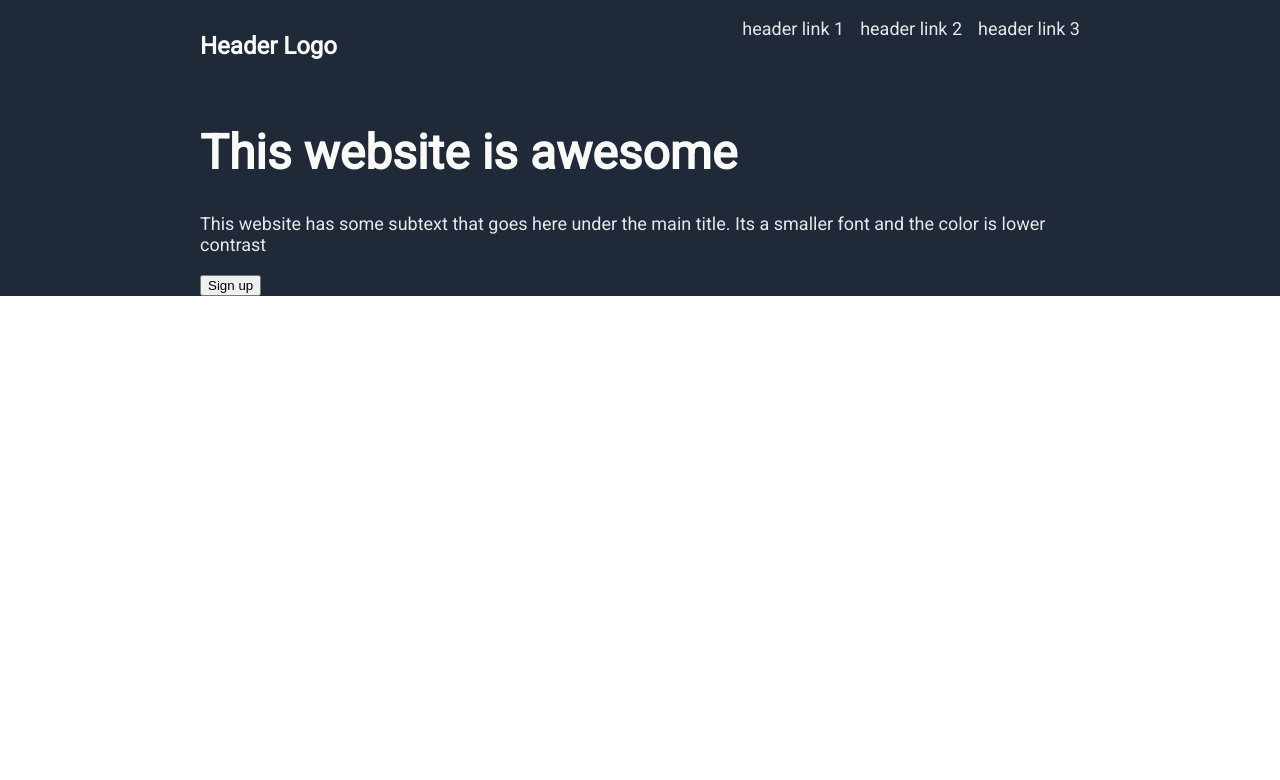
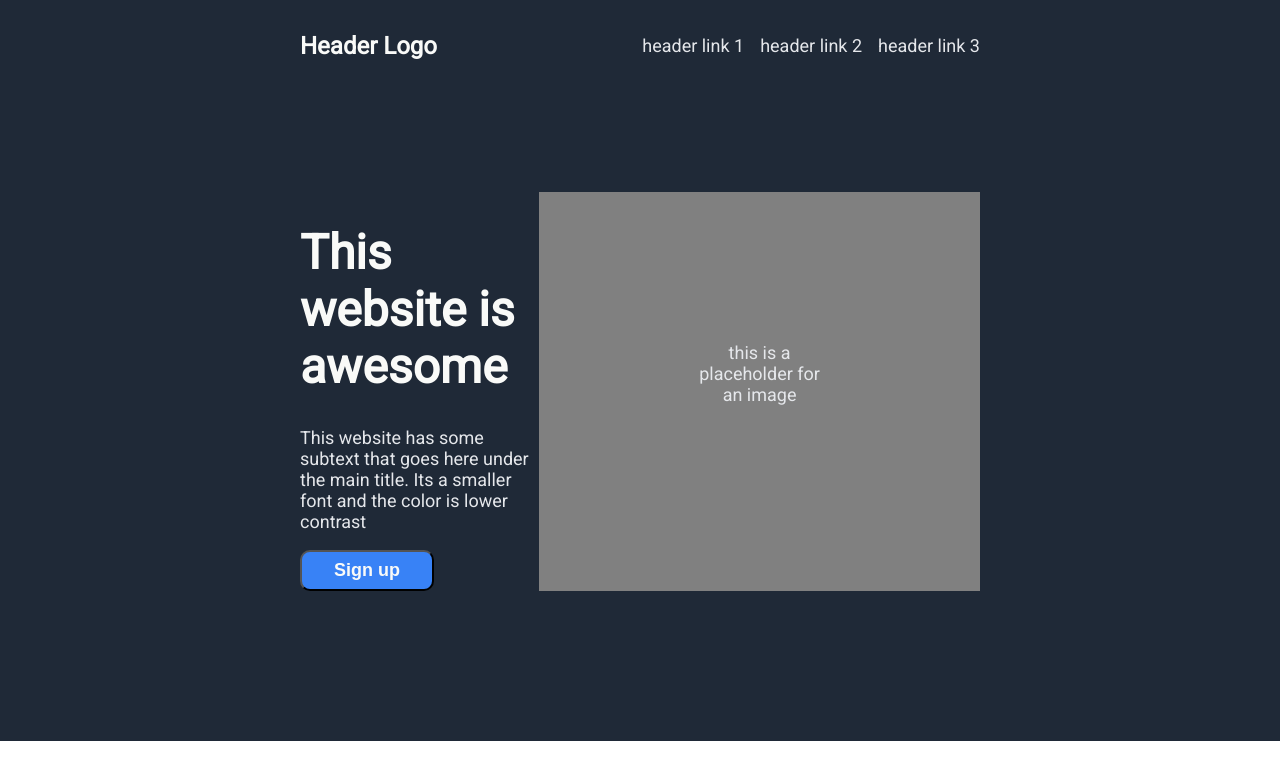
Before and after one commit to maroti-8/Landing-page, a plain HTML site: page index.html in a window 1280 px wide. Drawn offline with Linux system fonts and the light colour scheme.

Commit message:
css for section-1 complete

```diff
--- a/index.html
+++ b/index.html
@@ -18,10 +18,16 @@
                 <li>header link 3</li>
             </ul>
         </div>
-        <h1 class="hero-title">This website is awesome</h1>
-        <p>This website has some subtext that goes here under the main title.
-            Its a smaller font and the color is lower contrast</p>
-        <button>Sign up</button>
+        <div class="header-content">
+            <div class="header-left">
+                <h1 class="hero-title">This website is awesome</h1>
+                <p>This website has some subtext that goes here under the main title.
+                Its a smaller font and the color is lower contrast</p>
+                <button class="signup-button">Sign up</button>
+            </div>
+            <div class="image-placeholder">this is a placeholder for an image</div>
+        </div>
+
     </div>
 </body>
 </html>
--- a/style.css
+++ b/style.css
@@ -7,14 +7,31 @@ body {
     background-color: #1F2937;
     color: #E5E7EB;
     font-size: 18px;
-    padding-left: 200px;
-    padding-right: 200px;
+    padding: 0 300px 150px 300px;
 }
 
 .header {
     display: flex;
     justify-content: space-between;
+    align-items: center;
 
+}
+
+.header-content {
+    display: flex;
+    justify-content: space-between;
+    padding-top: 100px;
+}
+
+.header-left {
+    word-wrap: normal;
+    width: 450px;
+}
+
+.image-placeholder {
+    background-color: gray;
+    padding: 150px;
+    text-align: center;
 }
 
 .hero-title {
@@ -33,3 +50,12 @@ ul {
     display: flex;
     gap: 16px;
 }
+
+.signup-button {
+    background-color: #3882F6;
+    padding: 8px 32px;
+    color: #F9FAF8;
+    font-size: 18px;
+    font-weight: bold;
+    border-radius: 10px;
+}
```
